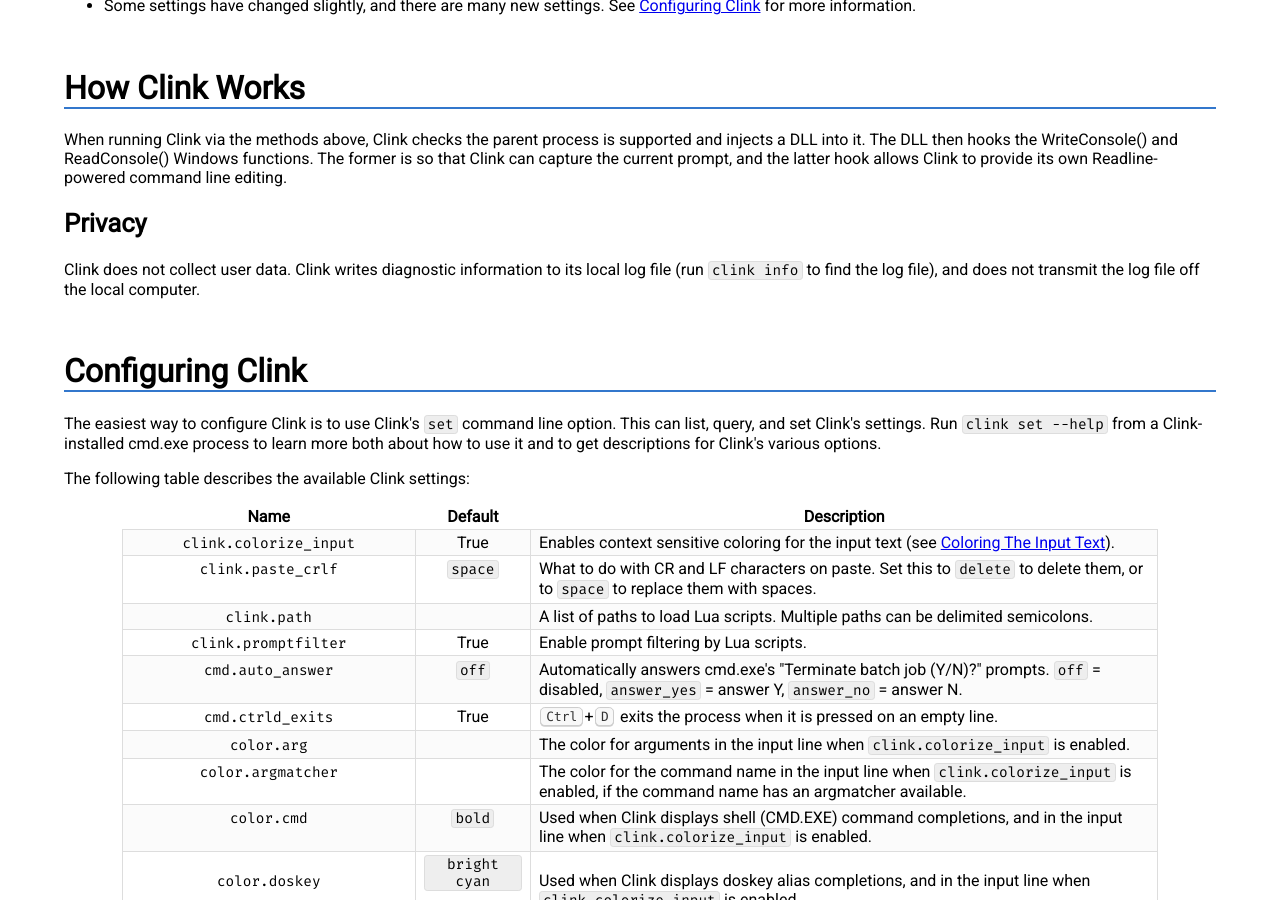
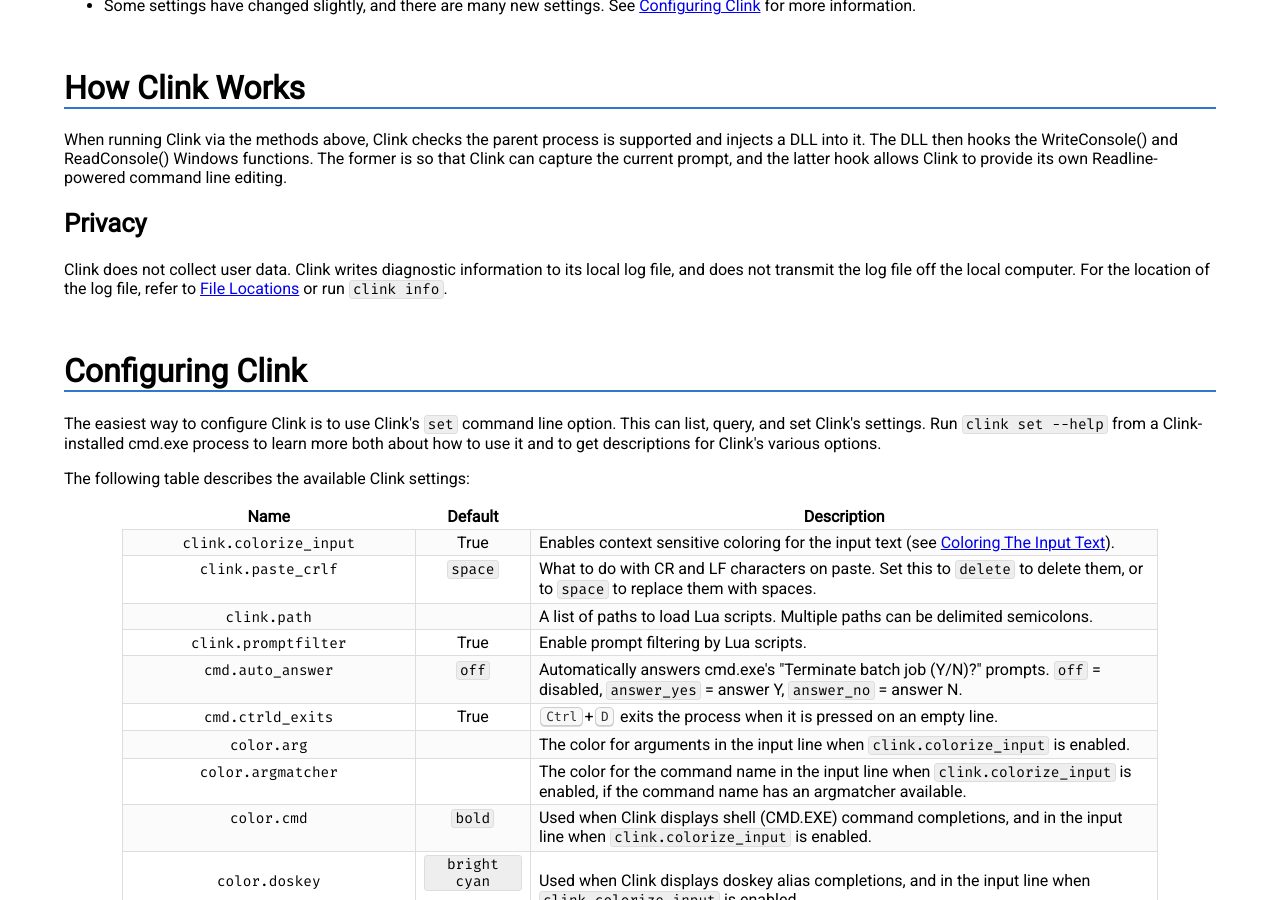
Before and after one commit to chrisant996/clink, a Jekyll site: the page clink.html, which Jekyll copies as it is, in a window 1280 px wide and 900 px high, scrolled down 2103 px. Built offline with Jekyll 4.4.1, drawn with Linux system fonts in a browser that asks for light colours; some web fonts are replaced.

Commit message:
Rephrase privacy attestation.

```diff
--- a/clink.html
+++ b/clink.html
@@ -501,7 +501,7 @@
 <a name="privacy"/>
 
 <h2 id="privacy">Privacy</h2>
-<p>Clink does not collect user data.  Clink writes diagnostic information to its local log file (run <code>clink info</code> to find the log file), and does not transmit the log file off the local computer.</p>
+<p>Clink does not collect user data.  Clink writes diagnostic information to its local log file, and does not transmit the log file off the local computer.  For the location of the log file, refer to <a href="#filelocations">File Locations</a> or run <code>clink info</code>.</p>
 <a name="configclink"/>
 
 <h1 id="configuring-clink">Configuring Clink</h1>
```
